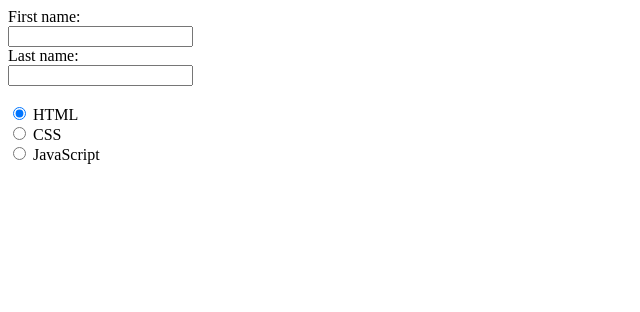
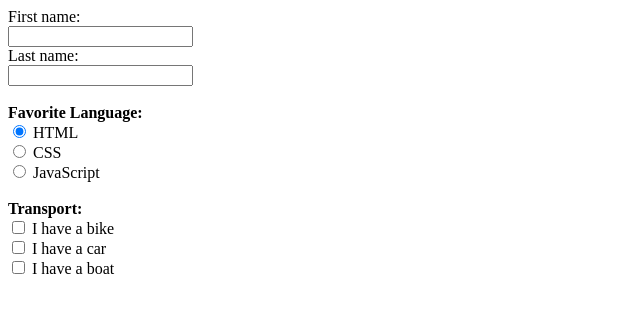
Before and after one commit to S100000/Forms-HTML, a plain HTML site: page Index.html in a window 1280 px wide. Shown: the whole page, without its empty margins (0-640 px from the left). Drawn offline with Linux system fonts and the light colour scheme.

Commit message:
Titles in the forms: Favorite Language and Transport.

```diff
--- a/Index.html
+++ b/Index.html
@@ -14,14 +14,23 @@
     </form>
 
     <form>
+        <b>Favorite Language:</b><br>
         <input type="radio" id="html" name="fav_language" value="HTML" checked>
         <label for="html">HTML</lable><br>
         <input type="radio" id="css" name="fav_language" value="CSS">
         <label for="css">CSS</label><br>
         <input type="radio" id="js" name="fav_language" value="JavaScript">
-        <label for="js">JavaScript</label>
+        <label for="js">JavaScript</label><br><br>
     </form>
 
-
+    <form>
+        <b>Transport:</b><br>
+        <input type="checkbox" id="vehicle1" name="vehicle1" value="Bike">
+        <label for="vehicle1"> I have a bike</label><br>
+        <input type="checkbox" id="vehicle2" name="vehicle2" value="Car">
+        <label for="vehicle2"> I have a car</label><br>
+        <input type="checkbox" id="vehicle3" name="vehicle3" value="Boat">
+        <label for="vehicle3"> I have a boat</label>
+       </form>
 </body>
 </html>
```
